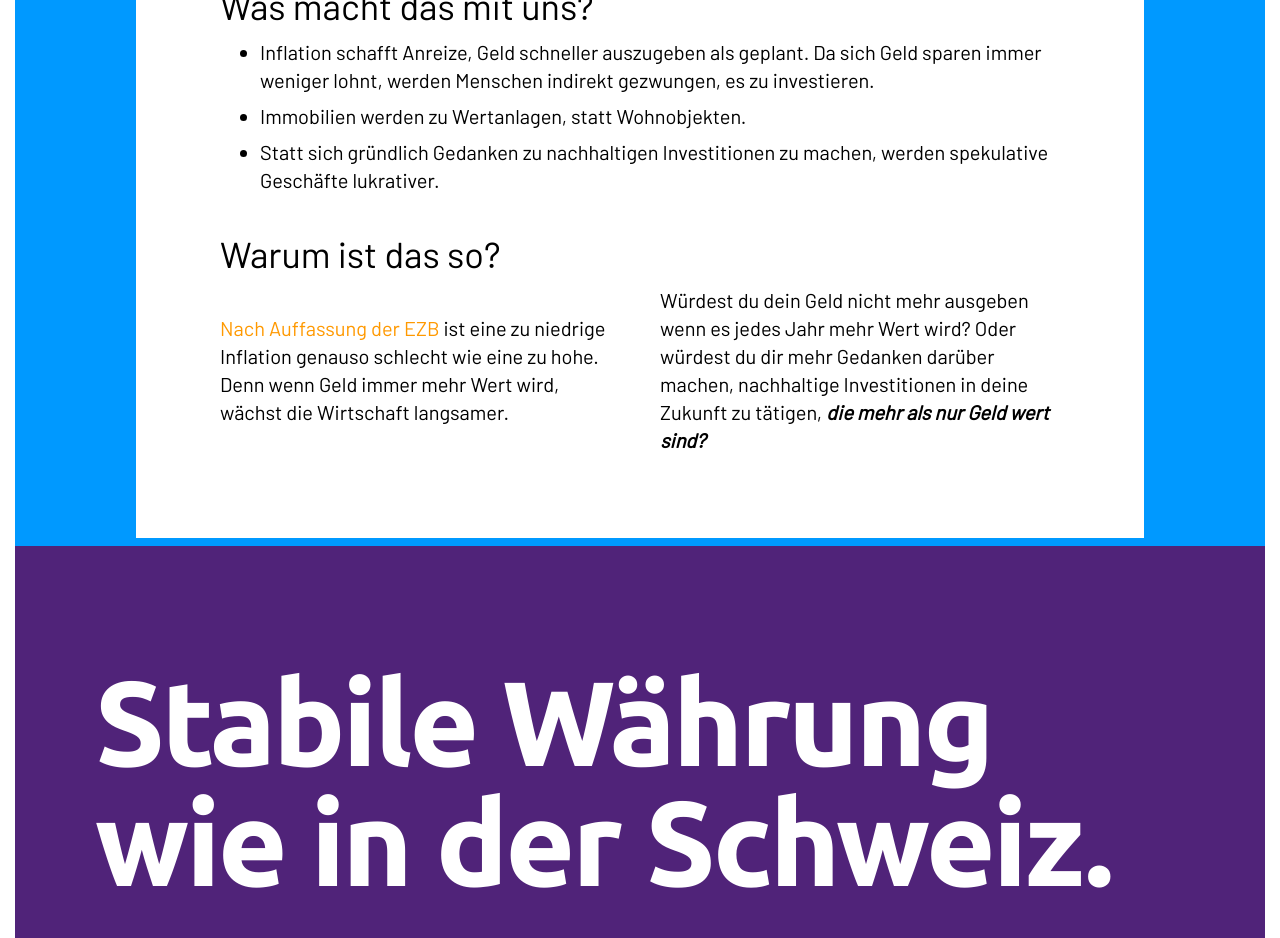
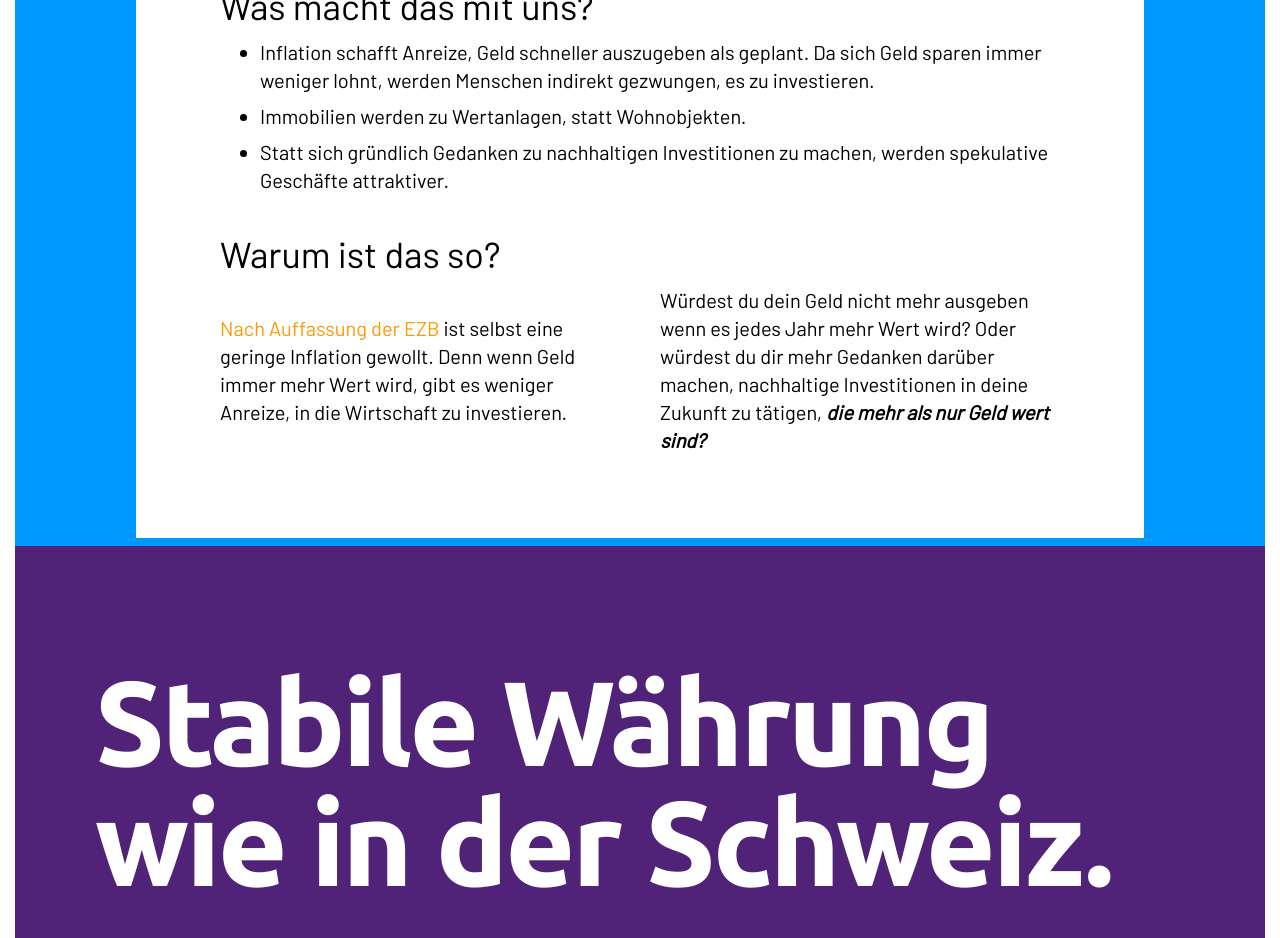
Before and after one commit to lumsdnb/werte-verbinden, a SvelteKit app: page / in a window 1280 px wide. Shown: the part 3100-4038 px from the top of the page. Built offline with nearby package versions, Linux system fonts and the light colour scheme; no server answers.

Commit message:
Minor content improvements

```diff
--- a/src/routes/+page.svelte
+++ b/src/routes/+page.svelte
@@ -126,7 +126,7 @@
           <li>Immobilien werden zu Wertanlagen, statt Wohnobjekten.</li>
           <li>
             Statt sich gründlich Gedanken zu nachhaltigen Investitionen zu
-            machen, werden spekulative Geschäfte lukrativer.
+            machen, werden spekulative Geschäfte attraktiver.
           </li>
         </ul>
 
@@ -135,7 +135,7 @@
           class="flex flex-col gap-5 pb-5 md:flex-row md:items-center md:gap-10"
         >
           <p class="md:w-1/2">
-            <a href="https://www.ecb.europa.eu/ecb/tasks/monpol/html/index.de.html">Nach Auffassung der EZB</a> ist eine zu niedrige Inflation genauso schlecht wie eine zu hohe. Denn wenn Geld immer mehr Wert wird, wächst die Wirtschaft langsamer.
+            <a href="https://www.ecb.europa.eu/ecb/tasks/monpol/html/index.de.html">Nach Auffassung der EZB</a> ist selbst eine geringe Inflation gewollt. Denn wenn Geld immer mehr Wert wird, gibt es weniger Anreize, in die Wirtschaft zu investieren.
           </p>
           <p class="md:w-1/2">
             Würdest du dein Geld nicht mehr ausgeben wenn es jedes Jahr mehr Wert wird? Oder würdest du dir mehr Gedanken darüber
@@ -347,7 +347,7 @@
   </div>
 
   <span
-    class="bg-partei-red px-0 scale-110 lg:scale-105 relative top-1 m-0 text-white text-xl p-4 text-center"
+    class="bg-partei-red px-0 scale-110 lg:scale-105 relative top-1 m-0  text-white text-xl p-4 text-center"
   >
     Wählt Bitcoin - es ist sehr gut!
   </span>
```
